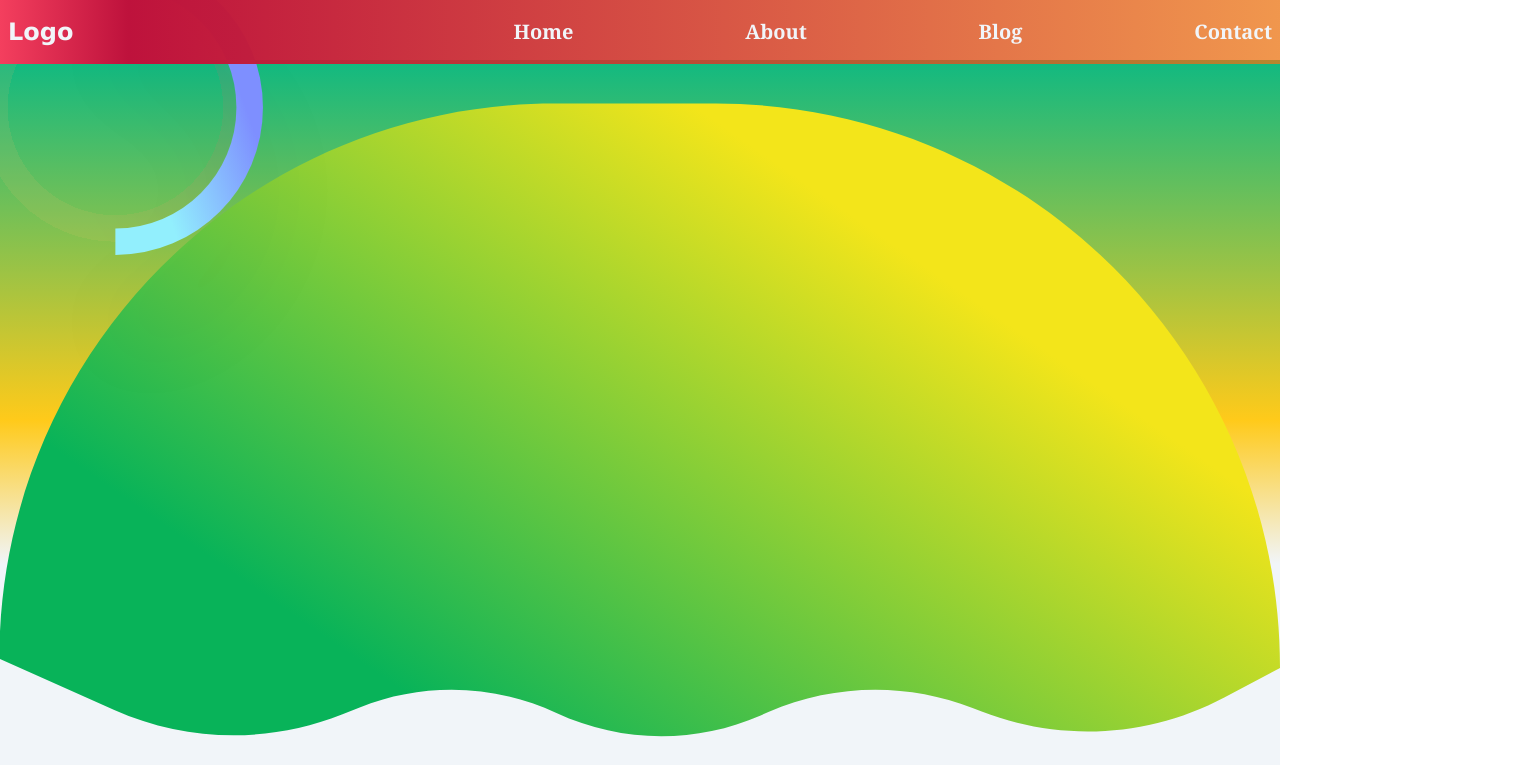
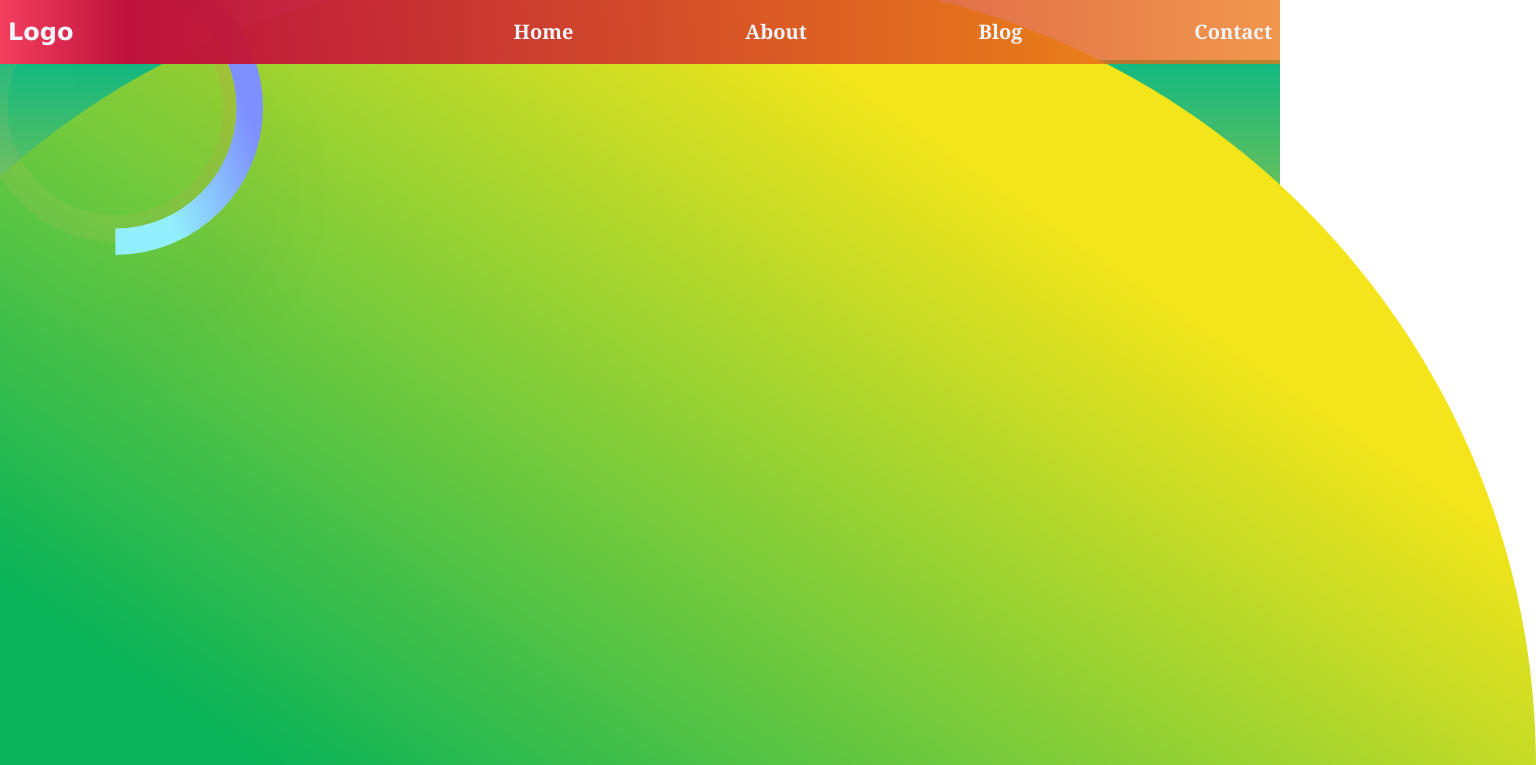
Before and after one commit to PlanetCrisisInfo/frontend, a Next.js app: page / in a window 1280 px wide. Shown: the top 765 px of the page, 1536 px wide, since content can reach past the window. Built offline with nearby package versions, Linux system fonts and the light colour scheme.

Commit message:
thats what i called responsive hero 🎉

```diff
--- a/src/components/common/header/home/Ellipses/Ellipses.module.scss
+++ b/src/components/common/header/home/Ellipses/Ellipses.module.scss
@@ -1,5 +1,5 @@
 .ellipse {
-  @media screen and (min-width: 1940px) {
+  @media screen and (min-width: 2180px) {
     display: none;
   }
 }
--- a/src/components/common/header/home/Ellipses/index.tsx
+++ b/src/components/common/header/home/Ellipses/index.tsx
@@ -7,7 +7,7 @@ import styles from "./Ellipses.module.scss"
 const Ellipses = () => {
   return (
     <div
-      className={`w-[55vw] lg:w-[35vw] absolute inset-0 z-10 object-cover -top-[6%] -left-[10%] lg:-top-[5%] lg:-left-[8%] ${styles.ellipse}`}
+      className={`w-[55vw] lg:w-[35vw] absolute inset-0 z-10 object-cover -top-[6%] -left-[10%] lg:-top-[5%] lg:-left-[8%] 5xl:hidden ${styles.ellipse} `}
     >
       <Image
         src={circle}
--- /dev/null
+++ b/src/components/common/header/home/Hero/Hero.module.scss
@@ -0,0 +1,14 @@
+.planet {
+  transform: scale(2.5) translateY(-10%);
+}
+
+@media screen and (min-width: 1200px) {
+  .planet {
+    transform: scale(1.4);
+  }
+}
+@media screen and (min-width: 1500px) {
+  .planet {
+    transform: scale(1);
+  }
+}
--- a/src/components/common/header/home/Hero/index.tsx
+++ b/src/components/common/header/home/Hero/index.tsx
@@ -2,15 +2,16 @@ import Image from "next/image"
 
 import planetSvg from "@/../public/images/planet.svg"
 
+import styles from "./Hero.module.scss"
+
 interface IHeaderComponentProps {}
-
 const Hero = () => {
   return (
     <div className="w-[100vw] max-w-[2160px] mx-auto heroHome bg">
       <Image
         src={planetSvg}
         alt="planet"
-        className="-mt-1 min-h-[90vh]"
+        className={`-mt-1 min-h-[90vh] ${styles.planet}`}
         priority={true}
         quality={75}
       />
--- a/tailwind.config.ts
+++ b/tailwind.config.ts
@@ -14,6 +14,7 @@ const config: Config = {
       // Extend the screens with a new custom breakpoint for 1620px
       screens: {
         "3xl": "1620px",
+        "4xl": "1920px",
       },
       container: {
         center: true,
```
